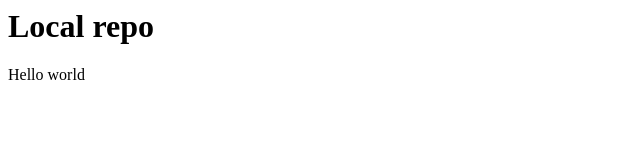
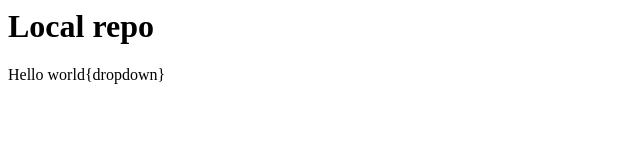
Before and after one commit to Hema-GK/localrepo, a plain HTML site: page index.html in a window 1280 px wide. Shown: the full height of the page, 0-640 px from the left. Drawn offline with Linux system fonts and the light colour scheme.

Commit message:
Resolve in Feature

```diff
--- a/index.html
+++ b/index.html
@@ -1,2 +1,2 @@
 <h1>Local repo</h1>
-<p>Hello world</p>
+<p>Hello world{dropdown}</p>
```
